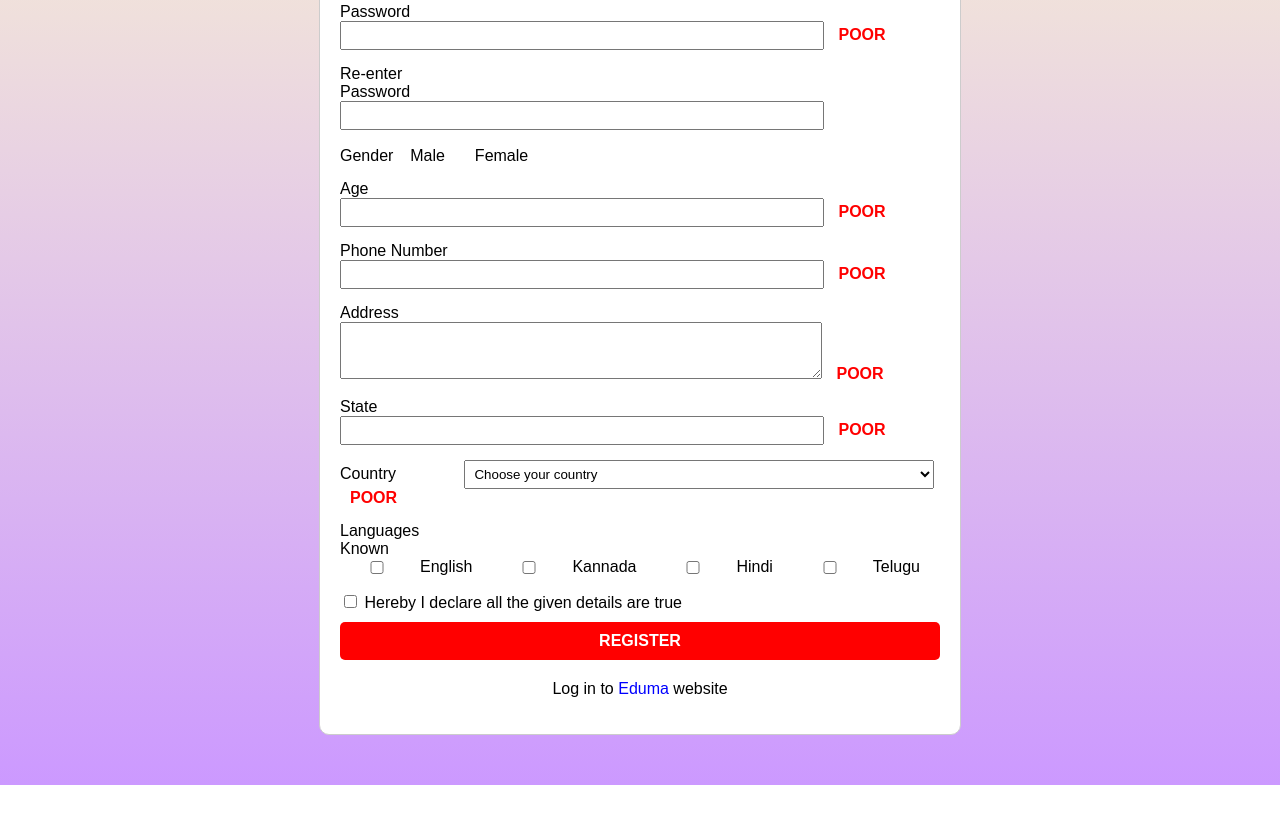
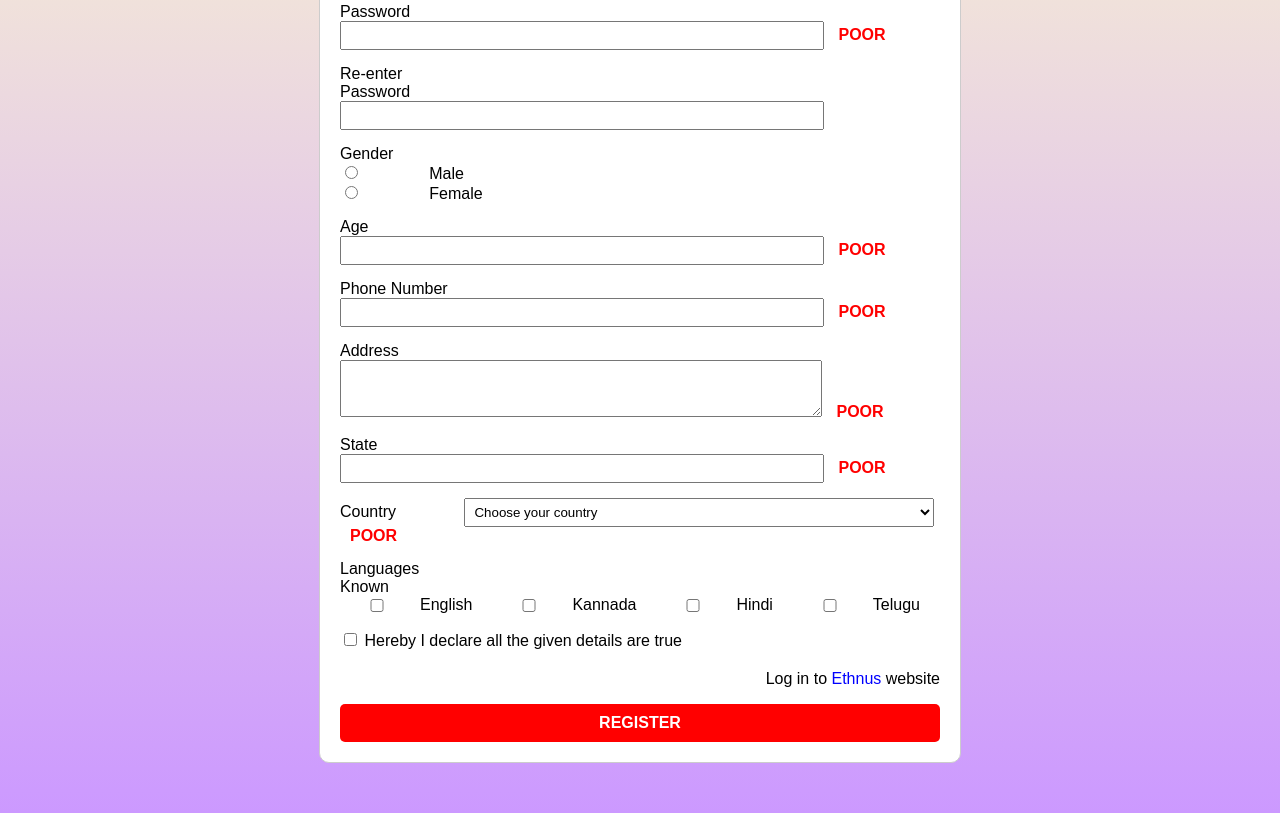
Before and after one commit to JyothishBoyina/MERN_bootstrap_javascript_tasks, a plain HTML site: page JS_tasks.html/JS_task8.html in a window 1280 px wide. Shown: the part 334-1147 px from the top of the page. Before the commit the page ends 1119 px from the top, so only its background shows below. Drawn offline with Linux system fonts and the light colour scheme.

Commit message:
Update JS_task8.html

```diff
--- a/JS_tasks.html/JS_task8.html
+++ b/JS_tasks.html/JS_task8.html
@@ -79,6 +79,9 @@
         color: blue;
         text-decoration: none;
       }
+      .form-group input[type="radio"] {
+            margin-right: 67px;
+        }
     </style>
   </head>
   <body>
@@ -112,11 +115,11 @@
         </div>
         <div class="form-group">
           <label class="gender-label">Gender</label>
+          <br>
           <label class="gender-input">
-            <input type="radio" name="gender" value="male" required /> Male
-          </label>
-          <label class="gender-input">
-            <input type="radio" name="gender" value="female" required /> Female
+            <input type="radio" name="gender" id="male" value="male" required> Male
+            <br>
+            <input type="radio" name="gender" id="female" value="female" required > Female
           </label>
         </div>
         <div class="form-group">
@@ -168,13 +171,14 @@
             details are true
 
         </div>
+        <div class="login-link">
+            <p align="right">
+              Log in to <a href="https://ethnus.com/">Ethnus</a> website
+            </p>
+          </div>
         <button type="submit" class="submit-btn">REGISTER</button>
       </form>
-      <div class="login-link">
-        <p>
-          Log in to <a href="#">Eduma</a> website
-        </p>
-      </div>
+
     </div>
 
     <script>
```
